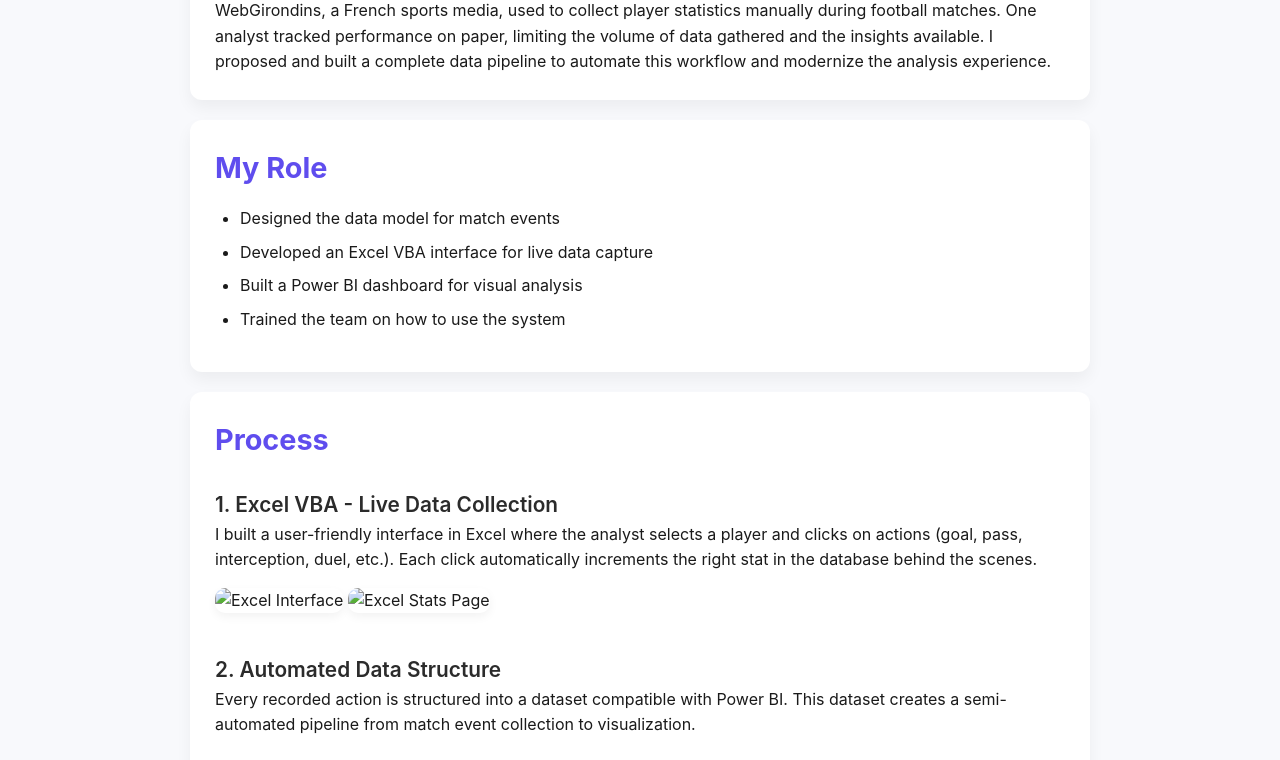
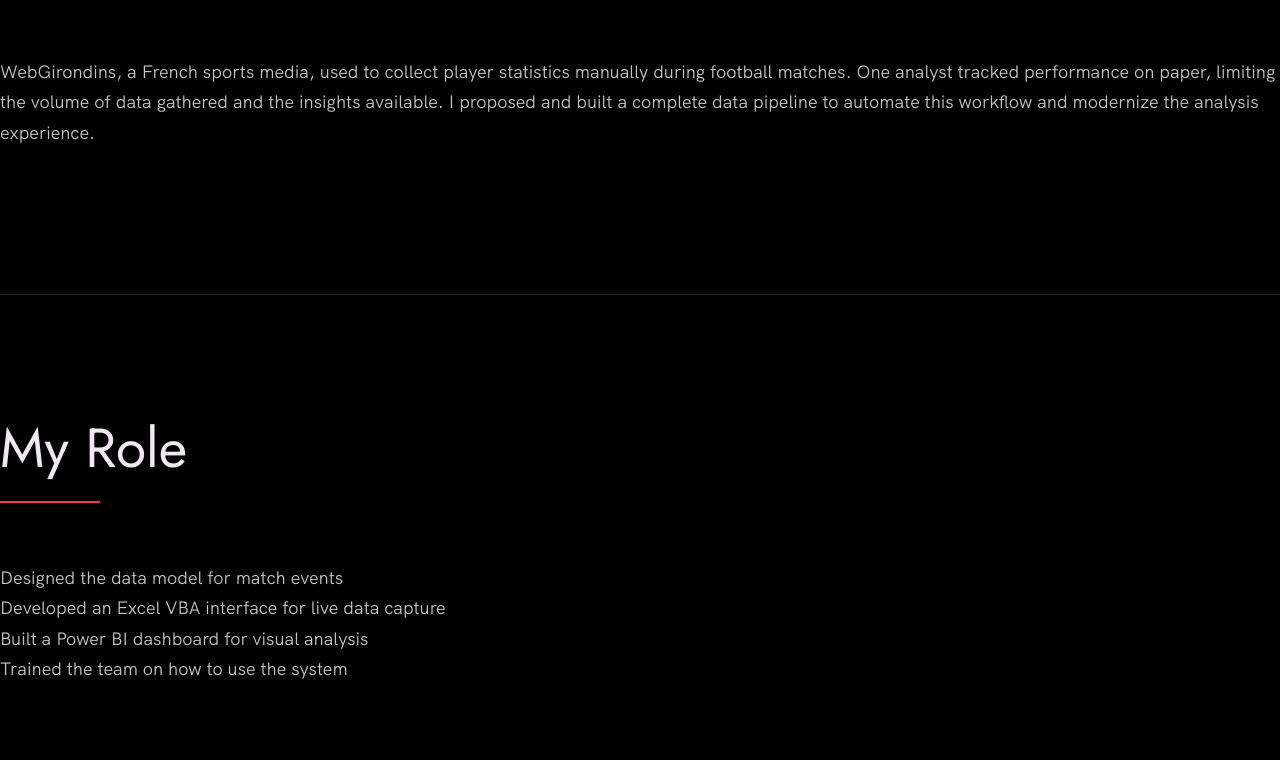
Before and after one commit to peio17/Emile-Portfolio, a plain HTML site: page webgirondins.html in a window 1280 px wide. Shown: the part 335-1095 px from the top of the page. Drawn offline with Linux system fonts and the light colour scheme.

Commit message:
Update webgirondins.html

```diff
--- a/webgirondins.html
+++ b/webgirondins.html
@@ -3,7 +3,7 @@
 <head>
   <meta charset="UTF-8" />
   <meta name="viewport" content="width=device-width, initial-scale=1.0" />
-  <link rel="stylesheet" href="webg.css" />
+  <link rel="stylesheet" href="index.css" />
   <title>WebGirondins Project</title>
 </head>
 
```
